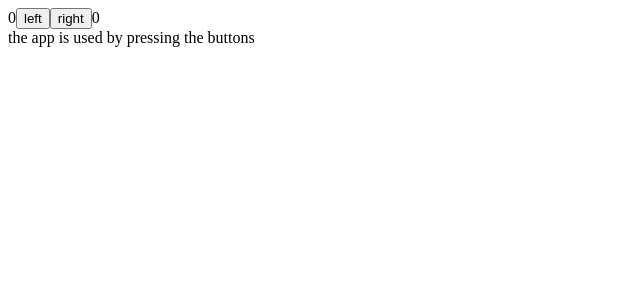
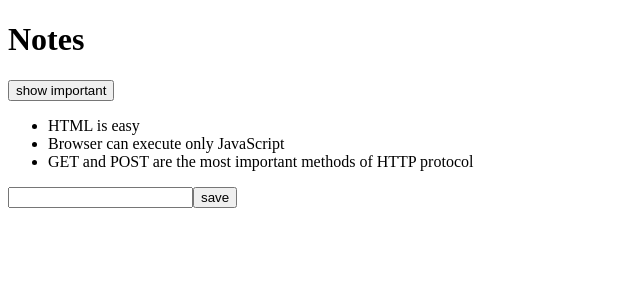
Before and after one commit to EnzoRudySEKKAI/ReactHelsinki, a React (Create React App) app: page / in a window 1280 px wide. Shown: the top 300 px of the page, without its empty margins (0-640 px from the left). Built offline with nearby package versions, Linux system fonts and the light colour scheme.

Commit message:
forms and filter

```diff
--- a/src/App.js
+++ b/src/App.js
@@ -1,45 +1,45 @@
 import { useState } from 'react'
+import Note from './components/Note'
+const App = (props) => {
+    const [notes, setNotes] = useState(props.notes)
+    const [newNote, setNewNote] = useState('')
+    const [showAll, setShowAll] = useState(true)
 
-const History = ({allClicks}) => {
-    if (allClicks.length === 0) {
-        return (
-            <div>
-                the app is used by pressing the buttons
-            </div>
-        )
-    }
-    return (
-        <div>
-            button press history: {allClicks.join(' ')}
-        </div>
-    )
-}
-
-const Button = ({ handleClick, text }) => (
-    <button onClick={handleClick}>
-        {text}
-    </button>
-)
-const App = () => {
-    const [clicks, setClicks] = useState({
-        left: 0, right: 0, allClicks: []
-    })
-
-    const handleLeftClick = (side) => () =>
-        setClicks({ ...clicks, left: clicks.left + 1 , allClicks: clicks.allClicks.concat(side) })
-
-    const handleRightClick = (side) => {
-        setClicks({ ...clicks, right: clicks.right + 1 , allClicks: clicks.allClicks.concat(side) })
+    const handleNoteChange = (event) => {
+        setNewNote(event.target.value)
     }
 
+    const notesToShow = showAll ? notes : notes.filter(note => note.important)
+
+    const addNote = (event) => {
+        event.preventDefault()
+        const noteObject = {
+            content: newNote,
+            important: Math.random() > 0.5,
+            id: notes.length + 1,
+        }
+
+        setNotes(notes.concat(noteObject))
+        setNewNote('')
+    }
 
     return (
         <div>
-            {clicks.left}
-            <Button handleClick={handleLeftClick("L")} text="left" />
-            <Button handleClick={() => handleRightClick("R")} text="right" />
-            {clicks.right}
-            <History allClicks={clicks.allClicks} />
+            <h1>Notes</h1>
+            <div>
+                <button onClick={() => setShowAll(!showAll)}>
+                    show {showAll ? 'important' : 'all'}
+                </button>
+            </div>
+            <ul>
+                {notesToShow.map(note =>
+                    <Note key={note.id} note={note} />
+                )}
+            </ul>
+            <form onSubmit={addNote}>
+                <input value={newNote} onChange={handleNoteChange} />
+                <button type="submit">save</button>
+            </form>
         </div>
     )
 }
--- /dev/null
+++ b/src/components/Note.js
@@ -0,0 +1,7 @@
+const Note = ({ note }) => {
+    return (
+        <li>{note.content}</li>
+    )
+}
+
+export default Note
--- a/src/index.js
+++ b/src/index.js
@@ -1,6 +1,25 @@
-import React from 'react'
-import ReactDOM from 'react-dom/client'
+import ReactDOM from "react-dom/client"
 
-import App from './App'
+import App from "./App"
 
-ReactDOM.createRoot(document.getElementById('root')).render(<App />)
+const notes = [
+    {
+        id: 1,
+        content: "HTML is easy",
+        important: true,
+    },
+    {
+        id: 2,
+        content: "Browser can execute only JavaScript",
+        important: false,
+    },
+    {
+        id: 3,
+        content: "GET and POST are the most important methods of HTTP protocol",
+        important: true,
+    },
+]
+
+ReactDOM.createRoot(document.getElementById("root")).render(
+    <App notes={notes} />
+)
```
Also changed, not shown: 1 other file (tests, documents, lock files or other folders).
